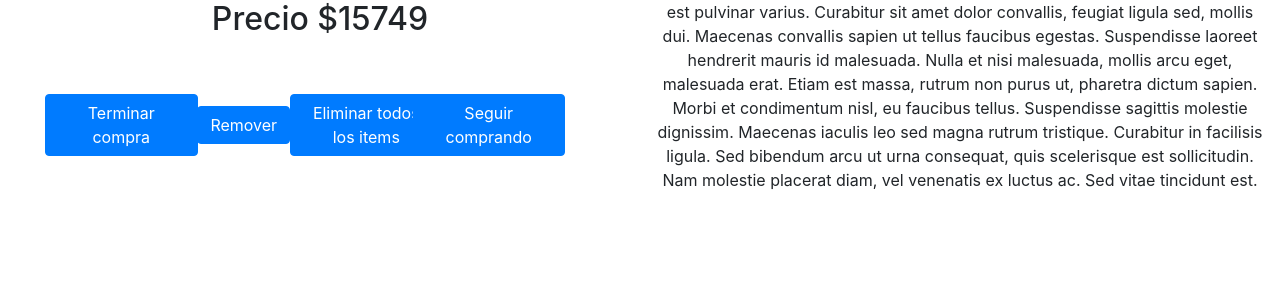
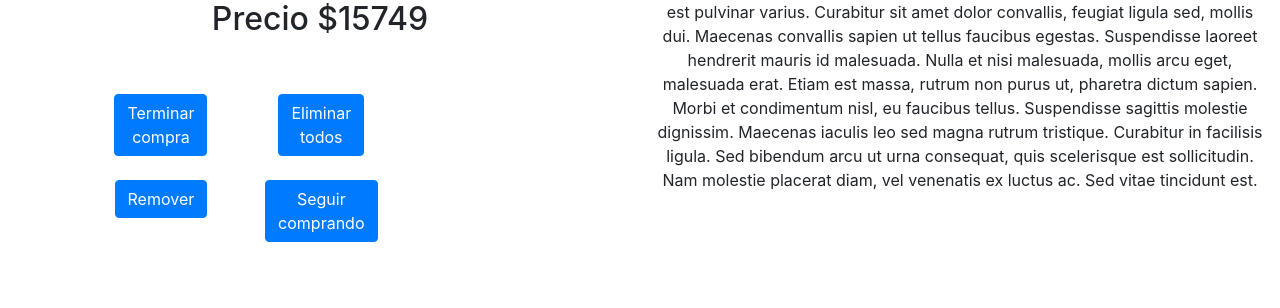
Before and after one commit to maxirosanda/https---github.com-maxirosanda-proyecto_finalizado, a React (Create React App) app: page /item/0 in a window 1280 px wide. Both pictures are taken after a click on the button "Carrito". Shown: the part 492-800 px from the top of the page. Built offline with nearby package versions, Linux system fonts and the light colour scheme.

Commit message:
acomodo botones

```diff
--- a/src/components/Button/ButtonClear.js
+++ b/src/components/Button/ButtonClear.js
@@ -13,7 +13,7 @@ const ButtonClear = ({clearItems}) => {
         className=' my-4 row justify-content-center align-self-center'
       >
          <Button onClick={clearItems}  className=' row justify-content-center align-self-center'>
-          Eliminar todos los items
+          Eliminar todos
         </Button>
       </Col>
 
--- a/src/components/Cart/CartContainer.js
+++ b/src/components/Cart/CartContainer.js
@@ -2,6 +2,7 @@ import React ,{useContext} from 'react'
 import Cart from './Cart'
 import { Table} from "react-bootstrap"
 import {CartContext} from '../../Context'
+import ButtonSeguir from '../Button/ButtonSeguir'
 const ItemList= () => {
 const [llevar,setLlevar] = useContext(CartContext)
 
@@ -27,6 +28,7 @@ const [llevar,setLlevar] = useContext(CartContext)
 
     </tbody>
 </Table>
+<ButtonSeguir ></ButtonSeguir>
   </React.Fragment>
   }
 
--- a/src/components/contador/ContadorContainer.js
+++ b/src/components/contador/ContadorContainer.js
@@ -5,7 +5,7 @@ import ButtonSeguir from '../Button/ButtonSeguir'
 import ButtonRemove from '../Button/ButtonRemove'
 import ButtonClear from '../Button/ButtonClear'
 import {CartContext} from '../../Context'
-
+import { Col,Row } from "react-bootstrap"
 const ContadorContainer = ({ item }) => {
   const [llevar,setLlevar] = useContext(CartContext)
   const [cantidadprovisoria,setCantidadprovisoria] = useState(1)
@@ -70,10 +70,16 @@ const removeItem = () =>{
 }else{
   return (
     <React.Fragment>
+<Row>
+ <Col>
 <ButtonTerminar></ButtonTerminar>
 <ButtonRemove removeItem={removeItem} ></ButtonRemove>
+</Col>
+<Col>
 <ButtonClear clearItems={clearItems}></ButtonClear>
 <ButtonSeguir ></ButtonSeguir>
+</Col>
+</Row>
 </React.Fragment>
     )
 }
```
Also changed, not shown: 1 other file (tests, documents, lock files or other folders).
